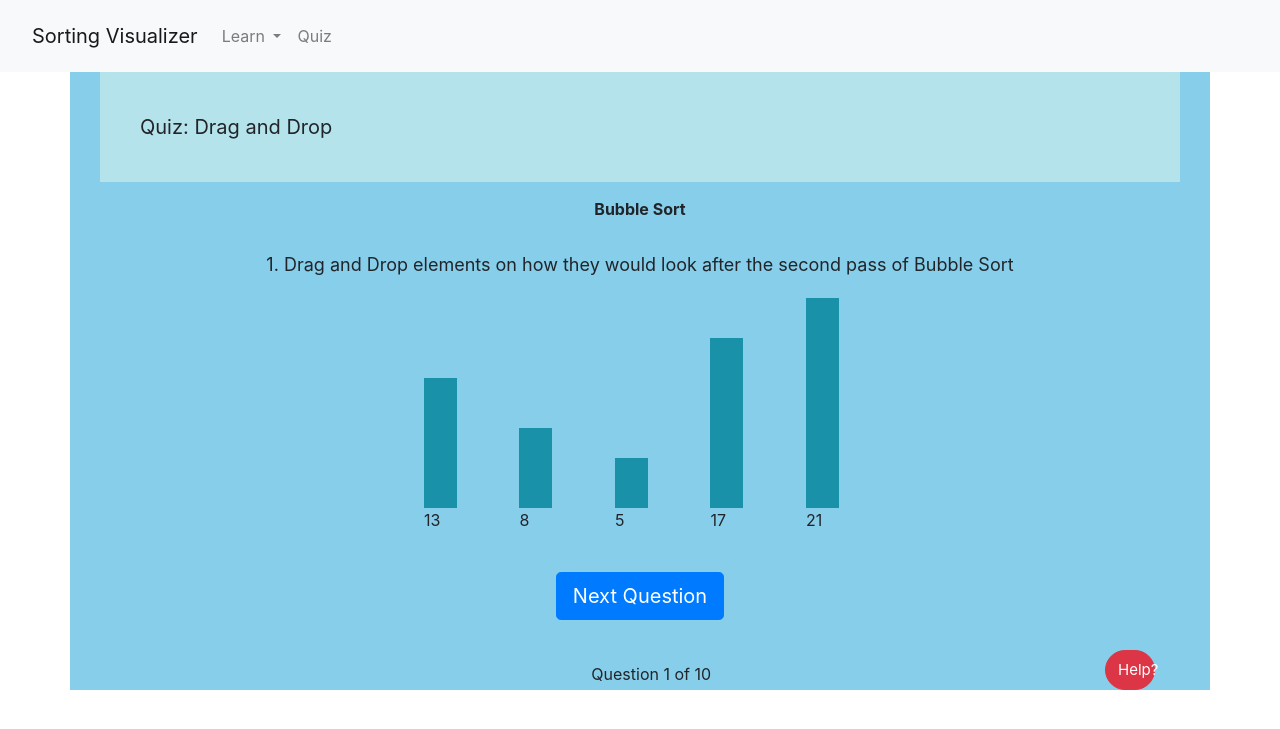
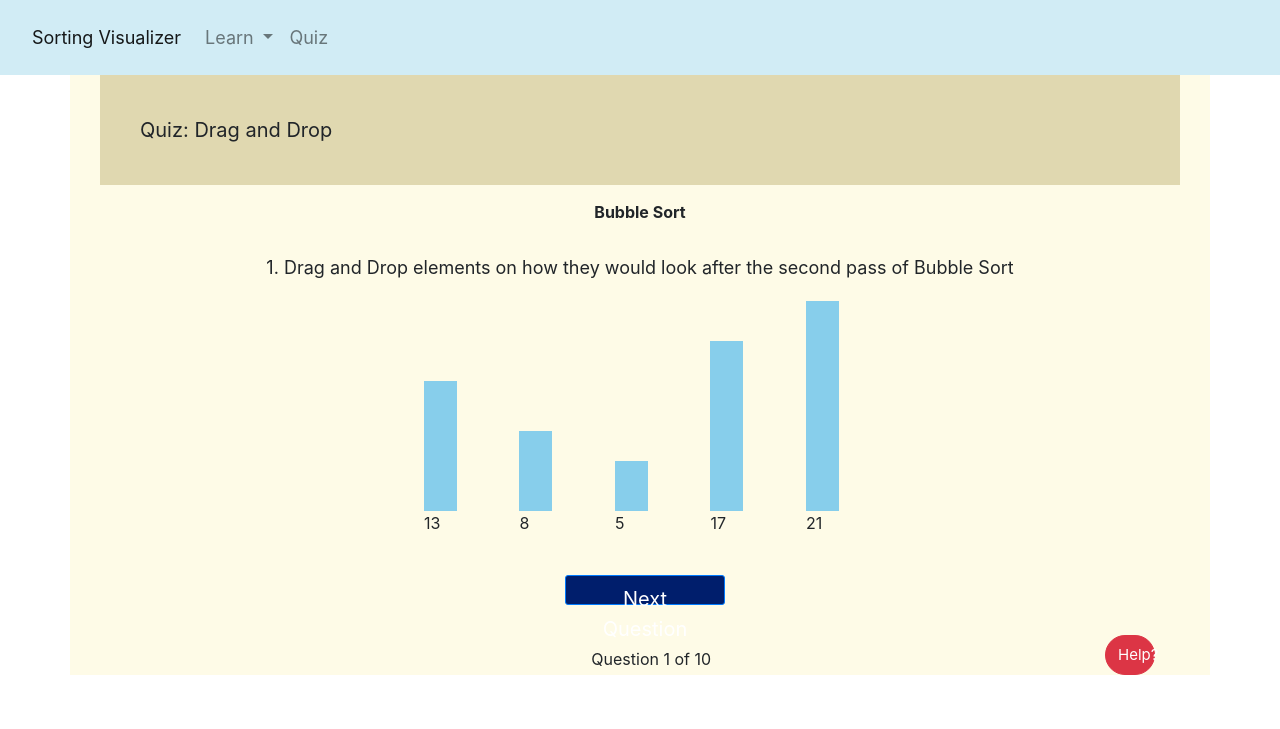
Before and after one commit to amalik3099/sorting-visualizer, a Flask app: page /quiz/1 in a window 1280 px wide. Shown: the top 729 px of the page. Run offline with Flask 2, Linux system fonts and the light colour scheme; some libraries are stand-ins or nearby versions.

Commit message:
color change and styling

```diff
--- a/static/main.css
+++ b/static/main.css
@@ -1,5 +1,5 @@
 .container{
-    background-color: skyblue;
+    background-color: #FEFBE7;
 }
 
 .padding_zero {
@@ -29,6 +29,11 @@
 /* .navbar-dark .navbar-brand{
     color: #8ad0df;
 } */
+.bg-custom{
+    background-color: rgb(209, 236, 245);
+    font-size: large;
+}
+
 
 .primary_color {
     /* color: #9983e0; */
@@ -38,6 +43,15 @@
 
 .navbar-custom{
     background-color: #131313;
+}
+
+.brand_name{
+    font-size: large;
+}
+
+.dropdown_custom{
+    font-size: medium ;
+
 }
 
 /* .btn-primary,
@@ -339,11 +353,7 @@ textarea {
 .bottombutton{
     margin-top: 40px;
 }
-.quizbar{
-    background-color: #1992a9;
-    height: 40px;
-    width: 50%;
-}
+
 .error_handler{
     margin-top: 20px;
     text-align: center;
@@ -411,12 +421,13 @@ textarea {
 .start_button {
     border-style: solid;
     border-radius: 10px;
-    background-color: #B9F8D3;
+    background-color: #001E6C;
     border-width: 1px;
     text-align: center;
     margin-top: 40px;
     width: 200px;
     height: 40px;
+    color:white
 }
 
 .bold_text {
@@ -424,25 +435,28 @@ textarea {
 }
 
 .back_button {
-    width: 60px;
-    height: 30px;
+    width: 80px;
+    height: 40px;
     margin-left: 120px;
     border-width: 1px;
     border-radius: 3px;
     border-style: solid;
     text-align: center;
-    background-color: #B9F8D3;
+    background-color: #001E6C;
+    color:white
 }
 
 .next_button {
-    width: 60px;
-    height: 30px;
+    width: 80px;
+    height: 40px;
     margin-left: 10px;
     border-width: 1px;
     border-radius: 3px;
     border-style: solid;
-    background-color: #B9F8D3;
+    background-color: #001E6C;
     text-align: center;
+    color:white;
+
 }
 
 .center1 {
@@ -451,7 +465,7 @@ textarea {
 
 .sort_title {
     font-weight: bold;
-    color: #B9F8D3;
+    color:#001E6C;
     font-size: 60px;
     text-align: center;
     padding-top: 50px;
@@ -466,7 +480,7 @@ textarea {
 }
 
 .main_text {
-    color: dimgrey;
+    color: gray;
     font-size: 28px;
     padding-bottom: 40px;
 }
@@ -646,8 +660,15 @@ margin-left: 50px;
 
 }
 
+.quizbar{
+    background-color: skyblue;
+    height: 40px;
+    width: 50%;
+}
+
 .quizheader{
-    background-color: #b5e3ec;
+    background-color: #E0D8B0;
+
     padding: 40px;
     font-size: 20px;
 }
@@ -658,6 +679,20 @@ margin-left: 50px;
     font-size: large;
 }
 
+#next_btn{
+
+    width: 160px;
+    height: 30px;
+    margin-left: 10px;
+    border-width: 1px;
+    border-radius: 3px;
+    border-style: solid;
+    background-color: #001E6C;
+    text-align: center;
+    color:white
+
+}
+
 #sortable{
     padding-left: 30%;
 }
@@ -666,6 +701,7 @@ margin-left: 50px;
     display: flex;
     flex-direction: row;
 }
+
 
 
 
--- a/templates/draggable_quiz.html
+++ b/templates/draggable_quiz.html
@@ -84,7 +84,7 @@
         </div>
 
         <div class="bottombutton center">
-            <button type="button" class="btn btn-primary btn-lg" id="next_btn" aria-label="Left Align">
+            <button type="button" class="btn btn-primary btn-lg next_button" id="next_btn" aria-label="Left Align">
                 <span class="glyphicon glyphicon-chevron-right" aria-hidden="true"></span>
                 <span>Next Question</span>
             </button>
--- a/templates/layout.html
+++ b/templates/layout.html
@@ -38,9 +38,9 @@
 
 <body id="body">
 
-  <nav class="navbar navbar-expand-lg navbar-light bg-light">
+  <nav class="navbar navbar-expand-lg navbar-light bg-custom">
     <div class="navbar" style="width: 100%;">
-      <a class="navbar-brand primary_color" href="/">Sorting Visualizer</a>
+      <a class="navbar-brand brand_name" href="/">Sorting Visualizer</a>
       <button class="navbar-toggler" type="button" data-bs-toggle="collapse" data-bs-target="#navbarNavAltMarkup"
         aria-controls="navbarNavAltMarkup" aria-expanded="false" aria-label="Toggle navigation">
         <span class="navbar-toggler-icon"></span>
@@ -49,10 +49,11 @@
         <div class="navbar-nav">
           <!-- <a class="nav-link" href="/learn/1">Learn</a> -->
           <li class="nav-item dropdown">
-            <a class="nav-link dropdown-toggle" href="" id="navbarDropdown" role="button" data-toggle="dropdown" aria-haspopup="true" aria-expanded="false">
+            <a class="nav-link dropdown-toggle" href="" id="navbarDropdown" role="button" data-toggle="dropdown"
+              aria-haspopup="true" aria-expanded="false">
               Learn
             </a>
-            <div class="dropdown-menu" aria-labelledby="navbarDropdown">
+            <div class="dropdown-menu dropdown_custom" aria-labelledby="navbarDropdown">
               <a class="dropdown-item" href="/learn/1">Bubble Sort</a>
               <a class="dropdown-item" href="/learn/4">Insertion Sort</a>
             </div>
--- a/templates/quiz.html
+++ b/templates/quiz.html
@@ -69,7 +69,7 @@
         hints on how to approach the question!
     </div>
     <div class="bottombutton center">
-        <button type="button" class="btn btn-primary btn-lg" id="next_btn" aria-label="Left Align">
+        <button type="button" class="next_button" id="next_btn" aria-label="Left Align">
             <span class="glyphicon glyphicon-chevron-right" aria-hidden="true"></span>
             <span>Next Question</span>
         </button>
```
Lines whose indentation alone changed are shown as unchanged.
